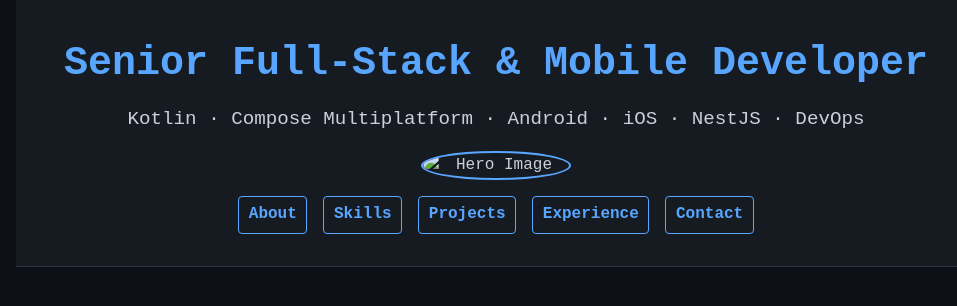
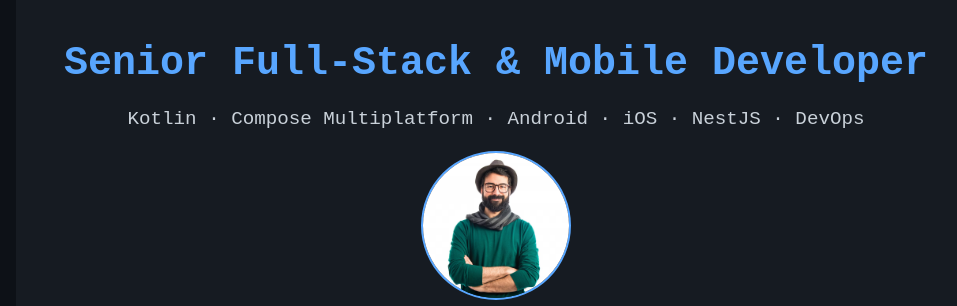
Before and after one commit to kotlin-compose-multiplatform/portfolia, a plain HTML site: page index.html in a window 1280 px wide. Shown: the top 306 px of the page, without its empty margins (144-1101 px from the left). Drawn offline with Linux system fonts and the light colour scheme.

Commit message:
added image

```diff
--- a/index.html
+++ b/index.html
@@ -226,7 +226,7 @@
   <header>
     <h1>Senior Full-Stack & Mobile Developer</h1>
     <p>Kotlin · Compose Multiplatform · Android · iOS · NestJS · DevOps</p>
-    <img src="hero.png" alt="Hero Image" class="hero-img">
+    <img src="hero.avif" alt="Hero Image" class="hero-img">
     <nav>
       <a href="#about">About</a>
       <a href="#skills">Skills</a>
```
Also changed, not shown: hero.avif (added).
